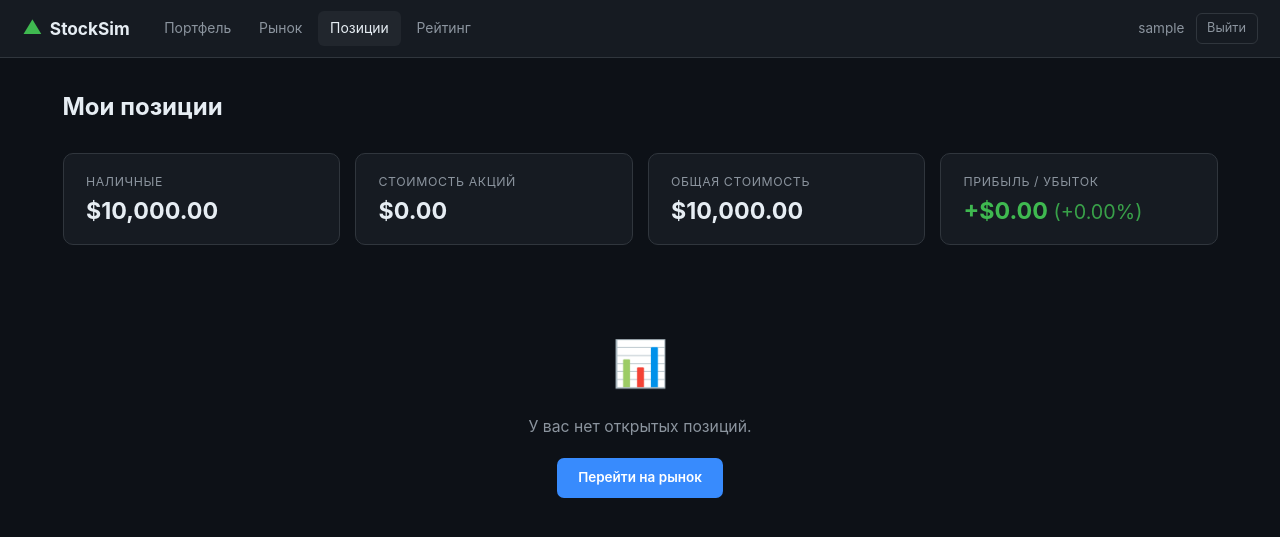
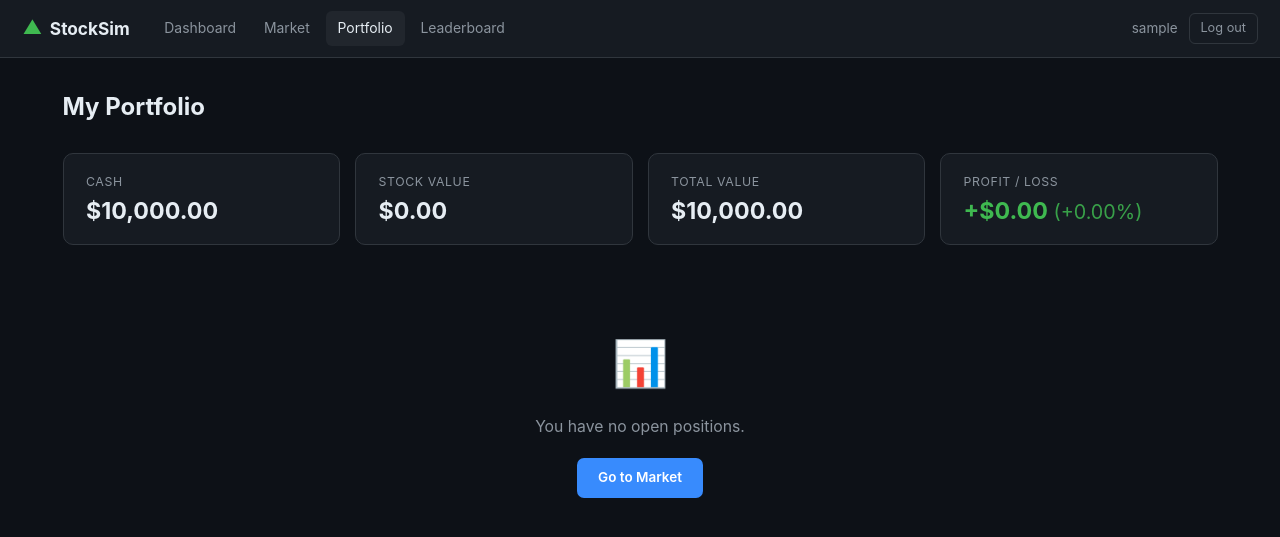
Before and after one commit to yerassyl222/stock-simulator, a Flask app: page /portfolio in a window 1280 px wide. Shown: the top 537 px of the page. Run offline with Flask 3, Linux system fonts and the light colour scheme; a user stored in the database is signed in; data comes from the database, SQL or seed files in the repository; data that the repository does not hold is empty; some libraries are stand-ins or nearby versions.

Commit message:
Translate app to English

```diff
--- a/app.py
+++ b/app.py
@@ -38,7 +38,7 @@ app.secret_key = 'stock-sim-secret-change-in-prod-2024'
 
 login_manager = LoginManager(app)
 login_manager.login_view = 'login'
-login_manager.login_message = 'Пожалуйста, войдите в систему.'
+login_manager.login_message = 'Please log in to access this page.'
 
 app.teardown_appcontext(close_db)
 
@@ -162,11 +162,11 @@ def login():
 
         if action == 'register':
             if len(username) < 3:
-                flash('Имя пользователя должно быть не менее 3 символов.', 'error')
+                flash('Username must be at least 3 characters.', 'error')
             elif len(password) < 4:
-                flash('Пароль должен быть не менее 4 символов.', 'error')
+                flash('Password must be at least 4 characters.', 'error')
             elif db.execute('SELECT id FROM users WHERE username = ?', (username,)).fetchone():
-                flash('Такое имя пользователя уже занято.', 'error')
+                flash('This username is already taken. Please choose another one.', 'error')
             else:
                 pw_hash = generate_password_hash(password, method='pbkdf2:sha256')
                 try:
@@ -184,7 +184,7 @@ def login():
                     # Seed history with starting balance
                     record_portfolio_value(user.id, db)
                     login_user(user)
-                    flash('Добро пожаловать! Вам начислено $10,000.', 'success')
+                    flash('Welcome! You have been credited $10,000 in virtual funds.', 'success')
                     return redirect(url_for('dashboard'))
 
         elif action == 'login':
@@ -194,7 +194,7 @@ def login():
                 login_user(user)
                 return redirect(url_for('dashboard'))
             else:
-                flash('Неверное имя пользователя или пароль.', 'error')
+                flash('Invalid username or password.', 'error')
 
     return render_template('login.html')
 
@@ -240,7 +240,7 @@ def dashboard():
     chart_data = [round(h['total_value'], 2) for h in history]
 
     if not chart_data:
-        chart_labels = ['Старт']
+        chart_labels = ['Start']
         chart_data = [10000.0]
 
     top_holdings = sorted(holdings_list, key=lambda x: x['value'], reverse=True)[:5]
@@ -480,19 +480,19 @@ def api_buy():
     try:
         shares = float(data.get('shares', 0))
     except (ValueError, TypeError):
-        return jsonify({'error': 'Некорректное количество акций'}), 400
+        return jsonify({'error': 'Invalid number of shares.'}), 400
 
     if shares <= 0:
-        return jsonify({'error': 'Количество должно быть больше 0'}), 400
+        return jsonify({'error': 'Number of shares must be greater than 0.'}), 400
     if ticker not in TICKERS:
-        return jsonify({'error': 'Тикер не найден'}), 400
+        return jsonify({'error': 'Ticker not found.'}), 400
 
     db = get_db()
     price_row = db.execute(
         'SELECT price FROM stock_prices WHERE ticker = ?', (ticker,)
     ).fetchone()
     if not price_row or not price_row['price']:
-        return jsonify({'error': 'Цена недоступна, попробуйте позже'}), 400
+        return jsonify({'error': 'Price unavailable, please try again later.'}), 400
 
     price = price_row['price']
     total_cost = price * shares
@@ -501,7 +501,7 @@ def api_buy():
         'SELECT cash_balance FROM users WHERE id = ?', (current_user.id,)
     ).fetchone()
     if user['cash_balance'] < total_cost:
-        return jsonify({'error': f'Недостаточно средств. Нужно ${total_cost:,.2f}, доступно ${user["cash_balance"]:,.2f}'}), 400
+        return jsonify({'error': f'Insufficient funds. Need ${total_cost:,.2f}, available ${user["cash_balance"]:,.2f}.'}), 400
 
     # Deduct cash
     db.execute(
@@ -537,7 +537,7 @@ def api_buy():
 
     return jsonify({
         'success': True,
-        'message': f'Куплено {shares:g} акций {ticker} по ${price:,.2f}',
+        'message': f'Bought {shares:g} share(s) of {ticker} at ${price:,.2f}.',
         'new_cash': db.execute('SELECT cash_balance FROM users WHERE id = ?', (current_user.id,)).fetchone()['cash_balance'],
     })
 
@@ -550,10 +550,10 @@ def api_sell():
     try:
         shares = float(data.get('shares', 0))
     except (ValueError, TypeError):
-        return jsonify({'error': 'Некорректное количество акций'}), 400
+        return jsonify({'error': 'Invalid number of shares.'}), 400
 
     if shares <= 0:
-        return jsonify({'error': 'Количество должно быть больше 0'}), 400
+        return jsonify({'error': 'Number of shares must be greater than 0.'}), 400
 
     db = get_db()
     holding = db.execute(
@@ -562,13 +562,13 @@ def api_sell():
     ).fetchone()
     if not holding or holding['shares'] < shares:
         owned = holding['shares'] if holding else 0
-        return jsonify({'error': f'Недостаточно акций. У вас {owned:g} шт.'}), 400
+        return jsonify({'error': f'Not enough shares. You own {owned:g}.'}), 400
 
     price_row = db.execute(
         'SELECT price FROM stock_prices WHERE ticker = ?', (ticker,)
     ).fetchone()
     if not price_row or not price_row['price']:
-        return jsonify({'error': 'Цена недоступна'}), 400
+        return jsonify({'error': 'Price unavailable.'}), 400
 
     price = price_row['price']
     proceeds = price * shares
@@ -601,7 +601,7 @@ def api_sell():
 
     return jsonify({
         'success': True,
-        'message': f'Продано {shares:g} акций {ticker} по ${price:,.2f}',
+        'message': f'Sold {shares:g} share(s) of {ticker} at ${price:,.2f}.',
         'new_cash': db.execute('SELECT cash_balance FROM users WHERE id = ?', (current_user.id,)).fetchone()['cash_balance'],
     })
 
--- a/static/script.js
+++ b/static/script.js
@@ -53,8 +53,8 @@ function openBuyModal(btn) {
   _ticker = btn.dataset.ticker;
   _price  = parseFloat(btn.dataset.price);
 
-  modalTitle.textContent = 'Купить акции';
-  modalSubmit.textContent = 'Купить';
+  modalTitle.textContent = 'Buy Shares';
+  modalSubmit.textContent = 'Buy';
   modalSubmit.style.background = 'var(--green)';
 
   modalName.textContent  = btn.dataset.name + ' (' + _ticker + ')';
@@ -67,7 +67,7 @@ function openBuyModal(btn) {
     .catch(() => {});
 
   // We'll get cash dynamically — read from nav or just leave it dynamic
-  modalAvailLabel.textContent = 'Доступно наличных';
+  modalAvailLabel.textContent = 'Available cash';
   modalAvailEl.textContent = '...';
   fetch('/api/prices').then(r => r.json()).then(() => {
     // cash info comes from the last successful response; just keep blank for now
@@ -89,15 +89,15 @@ function openSellModal(btn) {
   _price  = parseFloat(btn.dataset.price);
   _maxShares = parseFloat(btn.dataset.shares);
 
-  modalTitle.textContent = 'Продать акции';
-  modalSubmit.textContent = 'Продать';
+  modalTitle.textContent = 'Sell Shares';
+  modalSubmit.textContent = 'Sell';
   modalSubmit.style.background = 'var(--red)';
 
   modalName.textContent  = btn.dataset.name + ' (' + _ticker + ')';
   modalPriceEl.textContent = '$' + _price.toLocaleString('en-US', {minimumFractionDigits: 2, maximumFractionDigits: 2});
 
-  modalAvailLabel.textContent = 'У вас акций';
-  modalAvailEl.textContent = _maxShares.toLocaleString('en-US', {maximumFractionDigits: 4}) + ' шт.';
+  modalAvailLabel.textContent = 'Shares owned';
+  modalAvailEl.textContent = _maxShares.toLocaleString('en-US', {maximumFractionDigits: 4}) + ' shares';
 
   openModal();
 }
@@ -128,16 +128,16 @@ if (modalSubmit) {
   modalSubmit.addEventListener('click', function () {
     const shares = parseFloat(modalSharesInput.value);
     if (!shares || shares <= 0) {
-      setModalMsg('Введите корректное количество акций.', 'error');
+      setModalMsg('Please enter a valid number of shares.', 'error');
       return;
     }
     if (_mode === 'sell' && shares > _maxShares) {
-      setModalMsg('Нельзя продать больше, чем у вас есть (' + _maxShares.toLocaleString('en-US', {maximumFractionDigits: 4}) + ' шт.).', 'error');
+      setModalMsg('Cannot sell more than you own (' + _maxShares.toLocaleString('en-US', {maximumFractionDigits: 4}) + ' shares).', 'error');
       return;
     }
 
     modalSubmit.disabled = true;
-    setModalMsg('Обработка...', '');
+    setModalMsg('Processing...', '');
 
     const endpoint = _mode === 'buy' ? '/api/buy' : '/api/sell';
 
@@ -156,12 +156,12 @@ if (modalSubmit) {
             location.reload();
           }, 1200);
         } else {
-          setModalMsg(data.error || 'Произошла ошибка.', 'error');
+          setModalMsg(data.error || 'An error occurred.', 'error');
           modalSubmit.disabled = false;
         }
       })
       .catch(() => {
-        setModalMsg('Ошибка сети. Попробуйте ещё раз.', 'error');
+        setModalMsg('Network error. Please try again.', 'error');
         modalSubmit.disabled = false;
       });
   });
--- a/templates/base.html
+++ b/templates/base.html
@@ -1,5 +1,5 @@
 <!DOCTYPE html>
-<html lang="ru">
+<html lang="en">
 <head>
   <meta charset="UTF-8" />
   <meta name="viewport" content="width=device-width, initial-scale=1.0" />
@@ -15,23 +15,23 @@
     <span class="logo-icon">&#9650;</span> StockSim
   </a>
   <div class="nav-links">
-    <a href="{{ url_for('dashboard') }}" class="nav-link {% if request.endpoint == 'dashboard' %}active{% endif %}">Портфель</a>
-    <a href="{{ url_for('market') }}" class="nav-link {% if request.endpoint == 'market' %}active{% endif %}">Рынок</a>
-    <a href="{{ url_for('portfolio') }}" class="nav-link {% if request.endpoint == 'portfolio' %}active{% endif %}">Позиции</a>
-    <a href="{{ url_for('leaderboard') }}" class="nav-link {% if request.endpoint == 'leaderboard' %}active{% endif %}">Рейтинг</a>
+    <a href="{{ url_for('dashboard') }}" class="nav-link {% if request.endpoint == 'dashboard' %}active{% endif %}">Dashboard</a>
+    <a href="{{ url_for('market') }}" class="nav-link {% if request.endpoint == 'market' %}active{% endif %}">Market</a>
+    <a href="{{ url_for('portfolio') }}" class="nav-link {% if request.endpoint == 'portfolio' %}active{% endif %}">Portfolio</a>
+    <a href="{{ url_for('leaderboard') }}" class="nav-link {% if request.endpoint == 'leaderboard' %}active{% endif %}">Leaderboard</a>
   </div>
   <div class="nav-user">
     <span class="nav-username">{{ current_user.username }}</span>
-    <a href="{{ url_for('logout') }}" class="btn-logout">Выйти</a>
+    <a href="{{ url_for('logout') }}" class="btn-logout">Log out</a>
   </div>
   <button class="nav-burger" id="navBurger">&#9776;</button>
 </nav>
 <div class="mobile-menu" id="mobileMenu">
-  <a href="{{ url_for('dashboard') }}">Портфель</a>
-  <a href="{{ url_for('market') }}">Рынок</a>
-  <a href="{{ url_for('portfolio') }}">Позиции</a>
-  <a href="{{ url_for('leaderboard') }}">Рейтинг</a>
-  <a href="{{ url_for('logout') }}">Выйти</a>
+  <a href="{{ url_for('dashboard') }}">Dashboard</a>
+  <a href="{{ url_for('market') }}">Market</a>
+  <a href="{{ url_for('portfolio') }}">Portfolio</a>
+  <a href="{{ url_for('leaderboard') }}">Leaderboard</a>
+  <a href="{{ url_for('logout') }}">Log out</a>
 </div>
 {% endif %}
 
@@ -49,28 +49,28 @@
 <div class="modal-overlay" id="modalOverlay">
   <div class="modal">
     <button class="modal-close" id="modalClose">&times;</button>
-    <h2 class="modal-title" id="modalTitle">Купить акции</h2>
+    <h2 class="modal-title" id="modalTitle">Buy Shares</h2>
     <div class="modal-info">
       <div class="modal-row">
-        <span class="label">Акция</span>
+        <span class="label">Stock</span>
         <span id="modalName" class="value"></span>
       </div>
       <div class="modal-row">
-        <span class="label">Цена</span>
+        <span class="label">Price</span>
         <span id="modalPrice" class="value"></span>
       </div>
       <div class="modal-row" id="modalAvailRow">
-        <span class="label" id="modalAvailLabel">Доступно</span>
+        <span class="label" id="modalAvailLabel">Available</span>
         <span id="modalAvail" class="value"></span>
       </div>
     </div>
     <div class="modal-form">
-      <label for="modalShares">Количество акций</label>
+      <label for="modalShares">Number of shares</label>
       <input type="number" id="modalShares" min="0.01" step="0.01" placeholder="0" />
       <div class="modal-total">
-        Итого: <strong id="modalTotal">$0.00</strong>
+        Total: <strong id="modalTotal">$0.00</strong>
       </div>
-      <button class="btn-primary" id="modalSubmit">Подтвердить</button>
+      <button class="btn-primary" id="modalSubmit">Confirm</button>
     </div>
     <div class="modal-msg" id="modalMsg"></div>
   </div>
--- a/templates/portfolio.html
+++ b/templates/portfolio.html
@@ -1,27 +1,27 @@
 {% extends "base.html" %}
-{% block title %}Позиции — StockSim{% endblock %}
+{% block title %}Portfolio — StockSim{% endblock %}
 
 {% block content %}
 <div class="page-header">
-  <h1>Мои позиции</h1>
+  <h1>My Portfolio</h1>
 </div>
 
 <!-- Summary row -->
 <div class="stats-grid">
   <div class="stat-card">
-    <div class="stat-label">Наличные</div>
+    <div class="stat-label">Cash</div>
     <div class="stat-value">${{ '{:,.2f}'.format(cash) }}</div>
   </div>
   <div class="stat-card">
-    <div class="stat-label">Стоимость акций</div>
+    <div class="stat-label">Stock Value</div>
     <div class="stat-value">${{ '{:,.2f}'.format(stocks_value) }}</div>
   </div>
   <div class="stat-card">
-    <div class="stat-label">Общая стоимость</div>
+    <div class="stat-label">Total Value</div>
     <div class="stat-value">${{ '{:,.2f}'.format(total) }}</div>
   </div>
   <div class="stat-card">
-    <div class="stat-label">Прибыль / Убыток</div>
+    <div class="stat-label">Profit / Loss</div>
     <div class="stat-value {{ 'positive' if pnl >= 0 else 'negative' }}">
       {{ '+' if pnl >= 0 else '' }}${{ '{:,.2f}'.format(pnl) }}
       <span class="stat-pct">({{ '+' if pnl_pct >= 0 else '' }}{{ '{:.2f}'.format(pnl_pct) }}%)</span>
@@ -34,15 +34,15 @@
   <table class="data-table">
     <thead>
       <tr>
-        <th>Акция</th>
-        <th class="right">Кол-во</th>
-        <th class="right">Цена покупки</th>
-        <th class="right">Тек. цена</th>
-        <th class="right">Стоимость</th>
-        <th class="right">П/У $</th>
-        <th class="right">П/У %</th>
-        <th class="right">День</th>
-        <th class="right">Действие</th>
+        <th>Stock</th>
+        <th class="right">Shares</th>
+        <th class="right">Avg Cost</th>
+        <th class="right">Current Price</th>
+        <th class="right">Value</th>
+        <th class="right">P/L $</th>
+        <th class="right">P/L %</th>
+        <th class="right">Today</th>
+        <th class="right">Action</th>
       </tr>
     </thead>
     <tbody>
@@ -72,7 +72,7 @@
             data-price="{{ h.current_price }}"
             data-shares="{{ h.shares }}"
             onclick="openSellModal(this)">
-            Продать
+            Sell
           </button>
         </td>
       </tr>
@@ -83,8 +83,8 @@
 {% else %}
 <div class="empty-state">
   <div class="empty-icon">&#128202;</div>
-  <p>У вас нет открытых позиций.</p>
-  <a href="{{ url_for('market') }}" class="btn-primary">Перейти на рынок</a>
+  <p>You have no open positions.</p>
+  <a href="{{ url_for('market') }}" class="btn-primary">Go to Market</a>
 </div>
 {% endif %}
 {% endblock %}
```
Also changed, not shown: templates/dashboard.html (+17 -17 lines), templates/leaderboard.html (+8 -8 lines), templates/login.html (+12 -12 lines), templates/market.html (+9 -9 lines).
